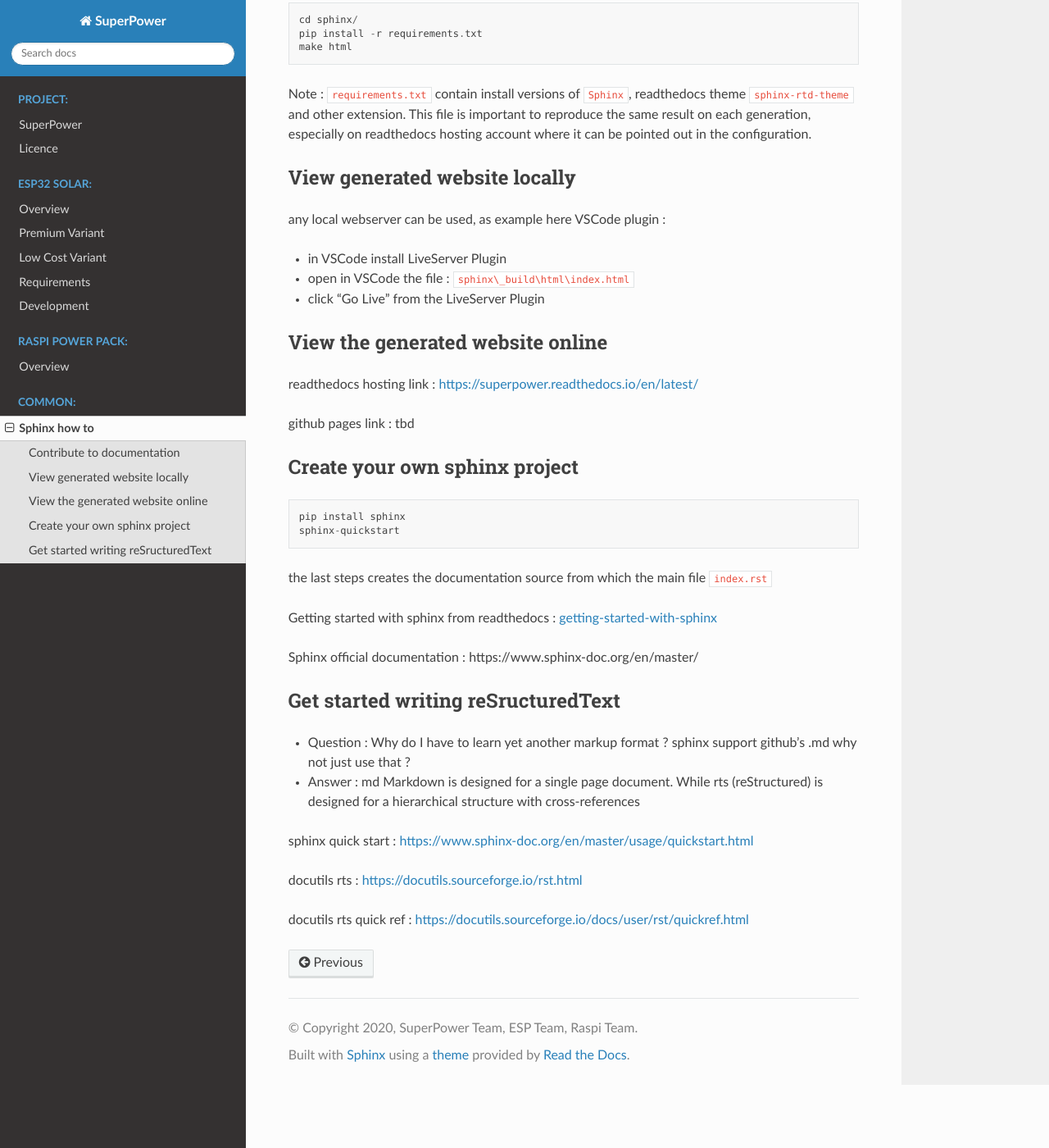
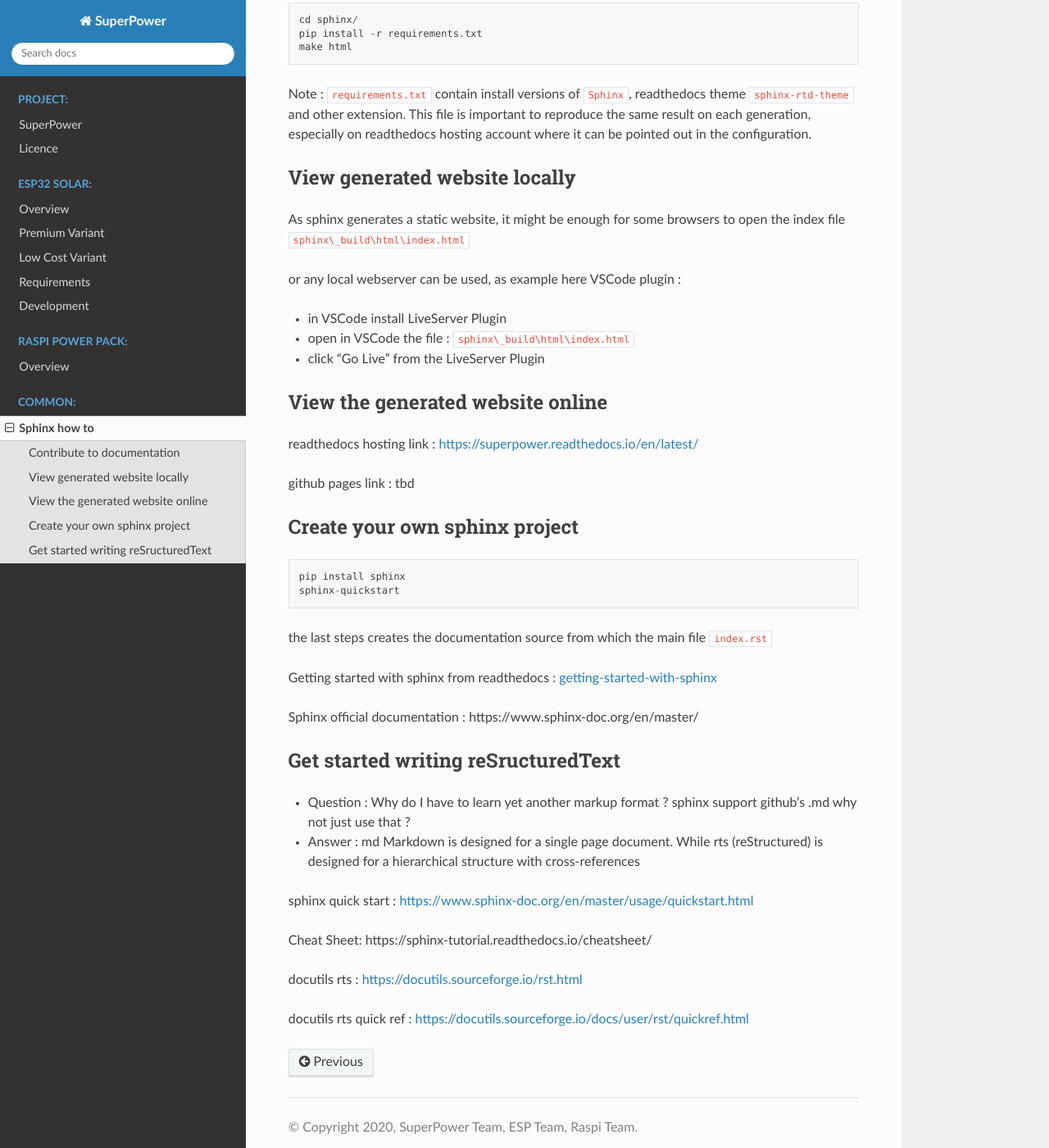
Before and after one commit to SensorsIot/SuperPower, a Sphinx documentation site: the page built from sphinx/README.md, in a window 1280 px wide and 1400 px high, scrolled down 285 px. Shown: the whole window at 82% size. Built offline with Sphinx 7.4.7 and the Read the Docs theme 2.0.0, drawn with Linux system fonts in a browser that asks for light colours.

Commit message:
added doc suggestion enhancements

```diff
--- a/sphinx/README.md
+++ b/sphinx/README.md
@@ -13,7 +13,9 @@ Note : `requirements.txt` contain install versions of `Sphinx`, readthedocs them
 This file is important to reproduce the same result on each generation, especially on readthedocs hosting account where it can be pointed out in the configuration.
 
 ## View generated website locally
-any local webserver can be used, as example here VSCode plugin :
+As sphinx generates a static website, it might be enough for some browsers to open the index file `sphinx\_build\html\index.html`
+
+or any local webserver can be used, as example here VSCode plugin :
 
 * in VSCode install LiveServer Plugin
 * open in VSCode the file : `sphinx\_build\html\index.html`
@@ -43,6 +45,8 @@ Sphinx official documentation : https://www.sphinx-doc.org/en/master/
 
 sphinx quick start : [https://www.sphinx-doc.org/en/master/usage/quickstart.html](https://www.sphinx-doc.org/en/master/usage/quickstart.html)
 
+Cheat Sheet:  https://sphinx-tutorial.readthedocs.io/cheatsheet/
+
 docutils rts : [https://docutils.sourceforge.io/rst.html](https://docutils.sourceforge.io/rst.html)
 
 docutils rts quick ref : [https://docutils.sourceforge.io/docs/user/rst/quickref.html](https://docutils.sourceforge.io/docs/user/rst/quickref.html)
```
